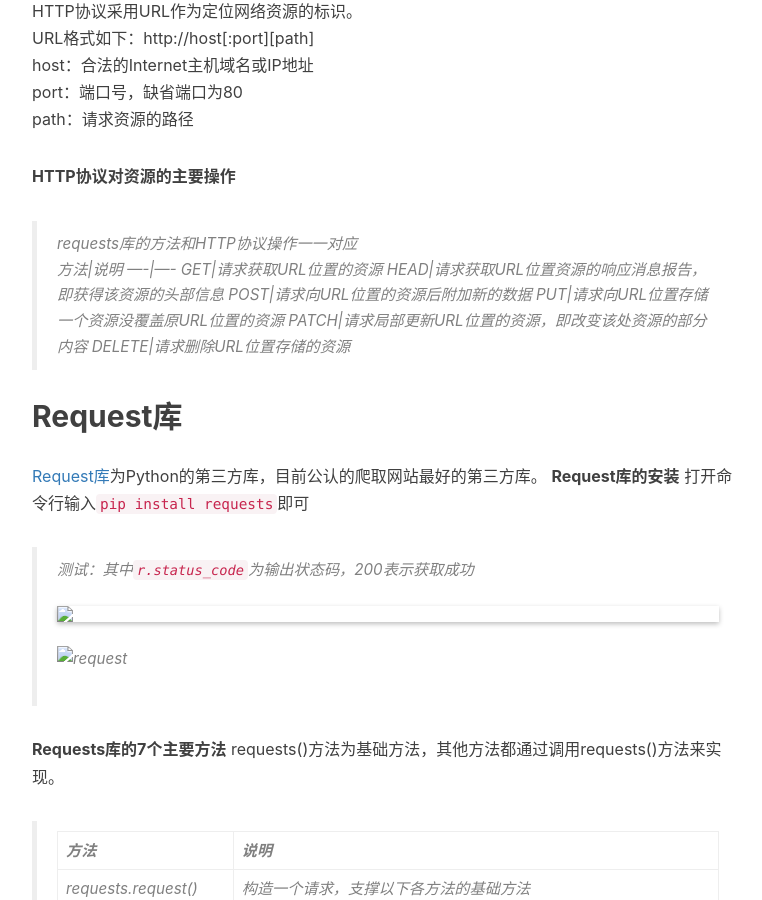
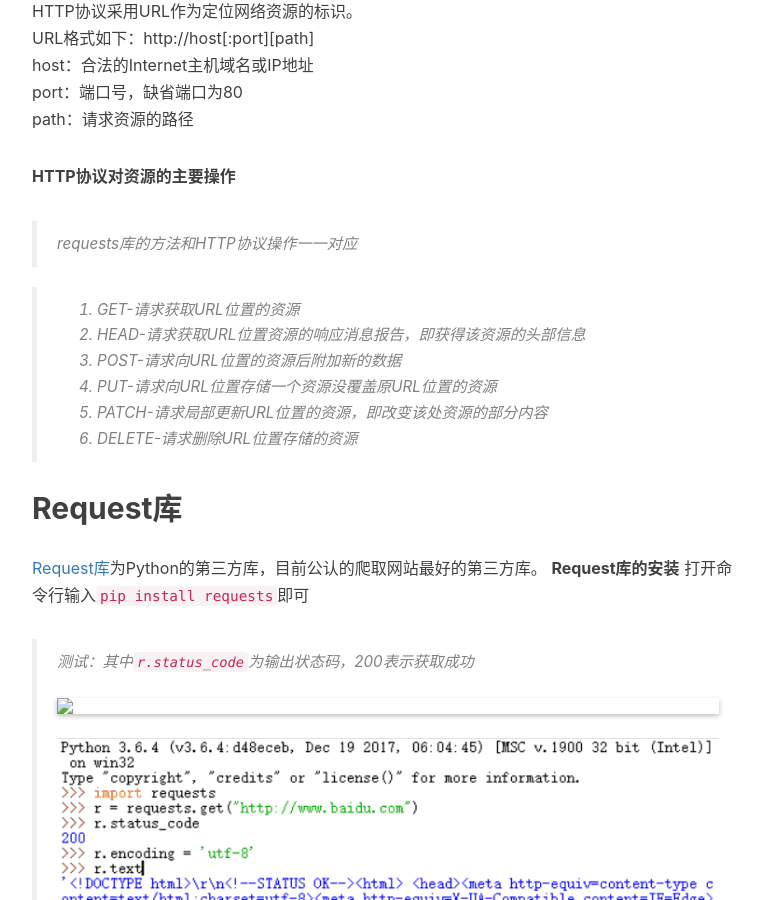
Before and after one commit to bobika/remember, a Jekyll site: the page built from _posts/2018-02-06-Python网络爬虫与信息提取1.markdown, in a window 1280 px wide and 900 px high, scrolled down 969 px. Shown: the whole window, without its empty margins (233-995 px from the left). Built offline with Jekyll 4.4.1, drawn with Linux system fonts in a browser that asks for light colours; nearby versions of some CDN libraries; comment, search, counter and statistics services are not loaded.

Commit message:
change post

```diff
--- a/_posts/2018-02-06-Python网络爬虫与信息提取1.markdown
+++ b/_posts/2018-02-06-Python网络爬虫与信息提取1.markdown
@@ -32,14 +32,13 @@
 
 **HTTP协议对资源的主要操作**
 > requests库的方法和HTTP协议操作一一对应<br>
-> 方法|说明
-> ----|----
-> GET|请求获取URL位置的资源
-> HEAD|请求获取URL位置资源的响应消息报告，即获得该资源的头部信息
-> POST|请求向URL位置的资源后附加新的数据
-> PUT|请求向URL位置存储一个资源没覆盖原URL位置的资源
-> PATCH|请求局部更新URL位置的资源，即改变该处资源的部分内容
-> DELETE|请求删除URL位置存储的资源
+
+> 1. GET-请求获取URL位置的资源
+> 2. HEAD-请求获取URL位置资源的响应消息报告，即获得该资源的头部信息
+> 3. POST-请求向URL位置的资源后附加新的数据
+> 4. PUT-请求向URL位置存储一个资源没覆盖原URL位置的资源
+> 5. PATCH-请求局部更新URL位置的资源，即改变该处资源的部分内容
+> 6. DELETE-请求删除URL位置存储的资源
 
 ## Request库
 [Request库](http://www.python-requests.org)为Python的第三方库，目前公认的爬取网站最好的第三方库。
@@ -47,7 +46,7 @@
 打开命令行输入`pip install requests`即可
 > 测试：其中`r.status_code`为输出状态码，200表示获取成功<br>
  <img class="shadow" src="img/in-post/post-python/pp1-1.png" />
- ![request](img/in-post/post-python/pp1-1.png)
+ ![request](https://github.com/bobika/remember/raw/gh-pages/img/in-post/post-python/pp1-1.png)
 
 **Requests库的7个主要方法**
 requests()方法为基础方法，其他方法都通过调用requests()方法来实现。
```
